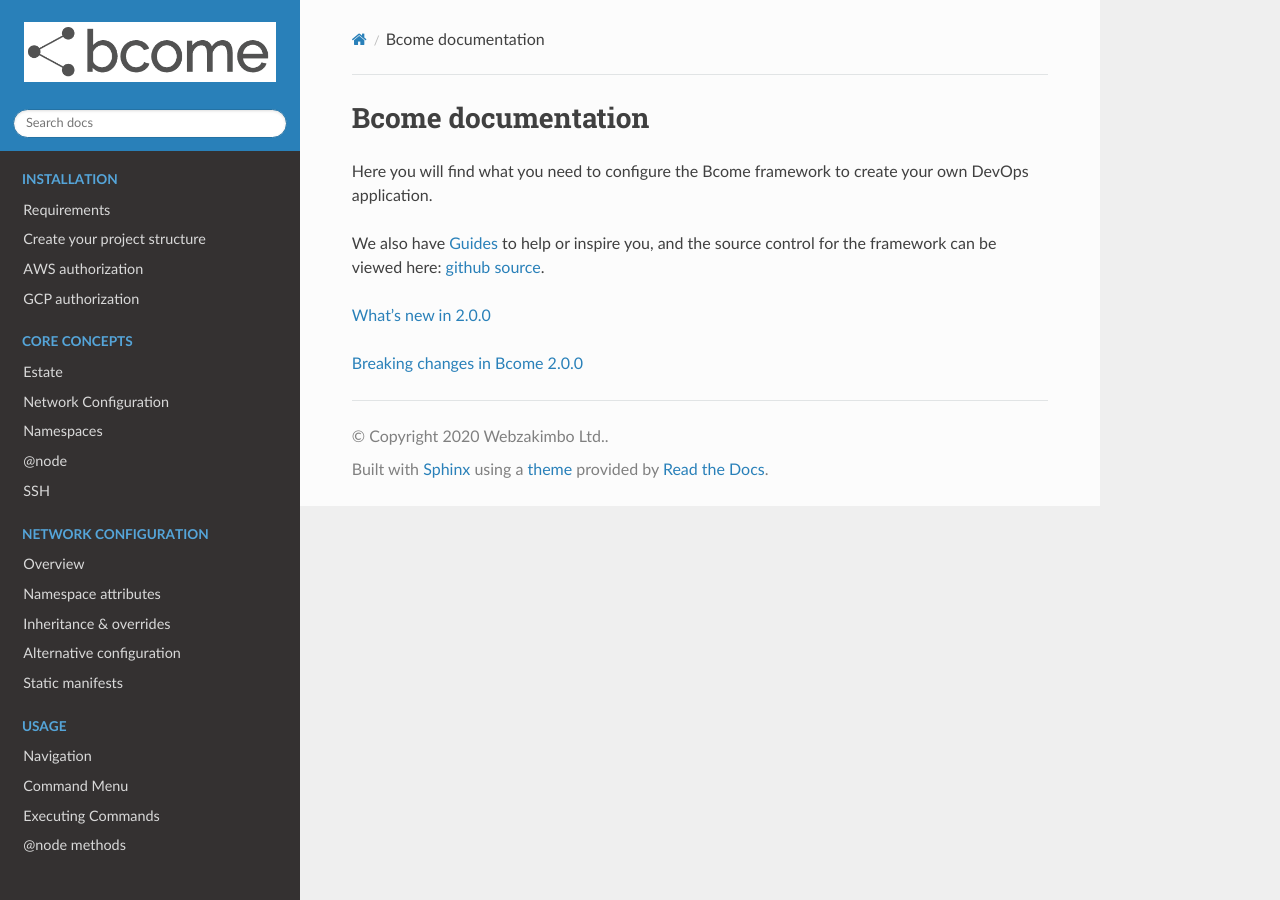
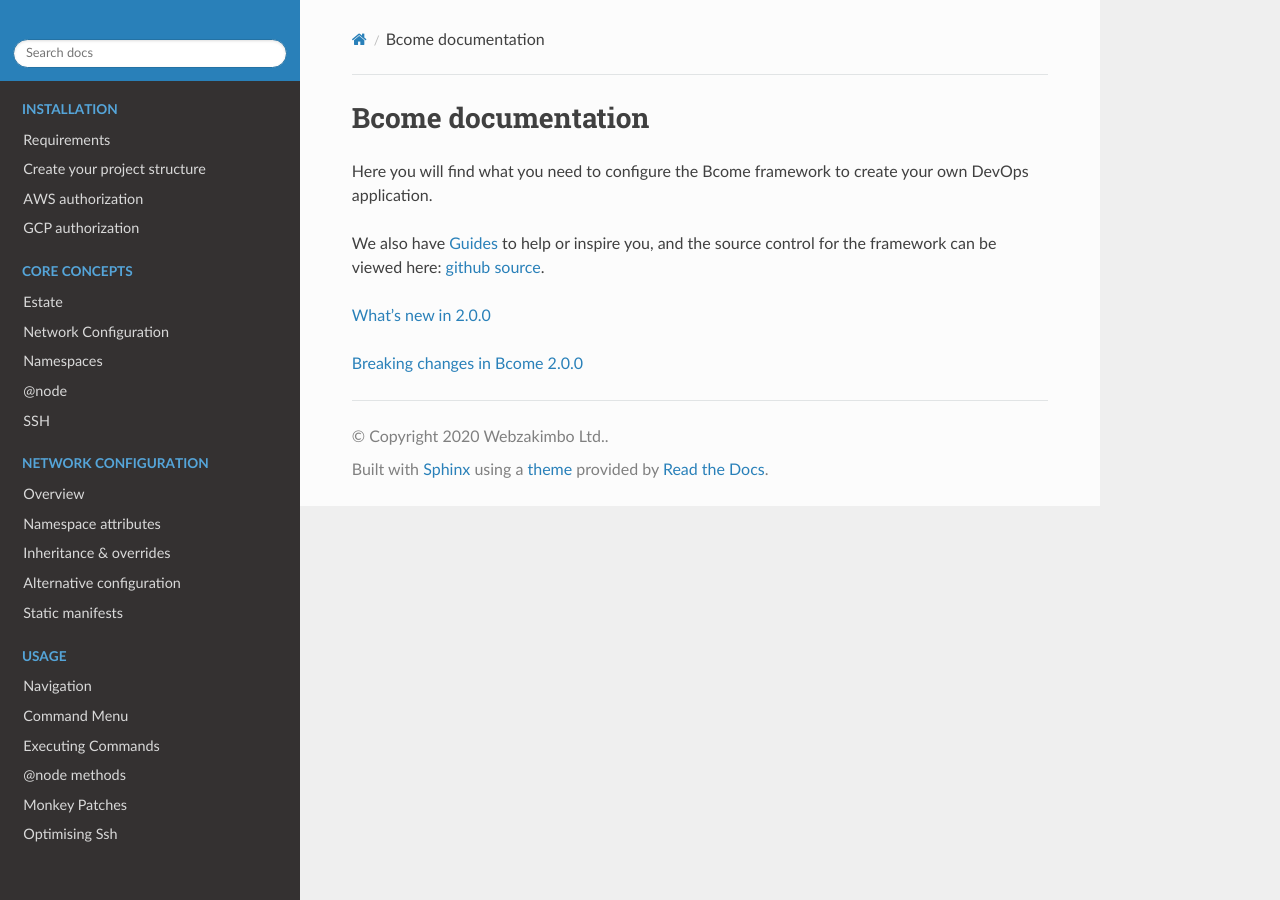
Before and after one commit to webzakimbo/bcome-read-the-docs, a Sphinx documentation site: the page built from docs/source/index.rst, in a window 1280 px wide. Built offline with Sphinx 7.4.7 and the Read the Docs theme 2.0.0, drawn with Linux system fonts in a browser that asks for light colours; pages that are not in the unit, such as notebooks, are missing from menus.

Commit message:
Disabled html logo

```diff
--- a/docs/source/conf.py
+++ b/docs/source/conf.py
@@ -18,7 +18,7 @@
 # The full version, including alpha/beta/rc tags
 release = u'2.0.0'
 
-html_logo = 'img/temp-logo.png'
+#html_logo = 'img/temp-logo.png'
 
 # -- General configuration ---------------------------------------------------
 
```
